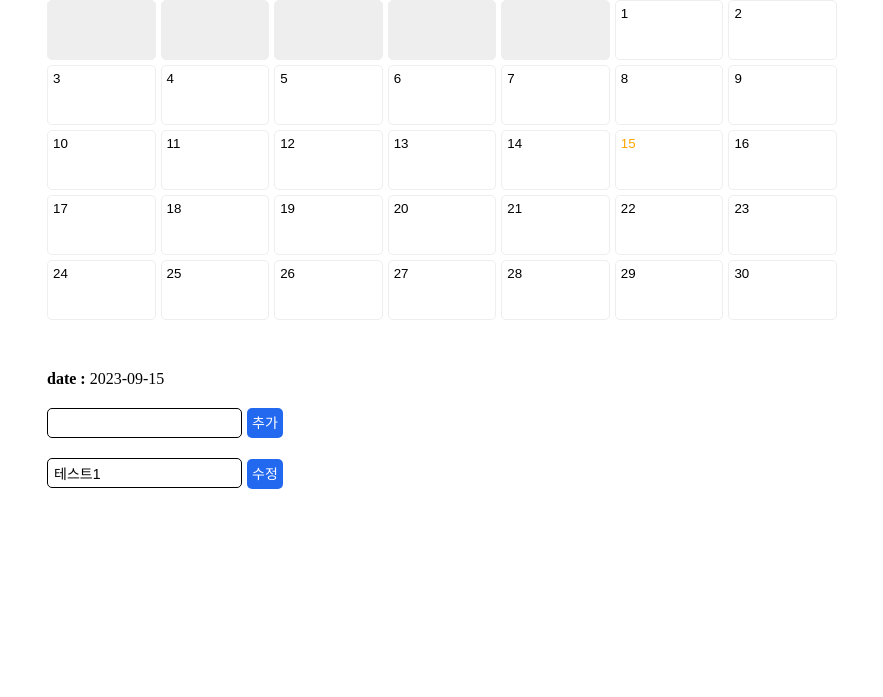
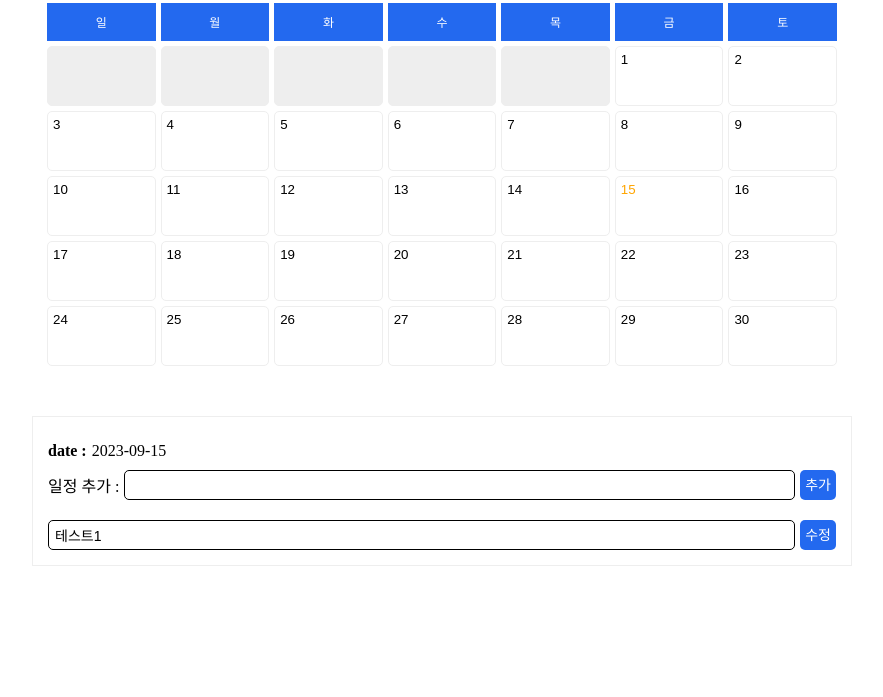
Before and after one commit to adds9810/RESAT, a plain HTML site: page calendar.html in a window 1280 px wide. Shown: the part 103-800 px from the top of the page, without its empty margins (198-1081 px from the left). Drawn offline with Linux system fonts and the light colour scheme.

Commit message:
캘린더 수정

```diff
--- a/calendar.html
+++ b/calendar.html
@@ -15,6 +15,7 @@
         max-width: 820px;
         padding: 0 15px;
         margin: 5px auto;
+        text-align: center;
       }
 
       #dateHead {
@@ -24,7 +25,6 @@
       #dateHead div {
         background: #2369ef;
         color: #fff;
-        text-align: center;
       }
 
       .grid {
@@ -45,6 +45,7 @@
         padding: 5px;
         border-radius: 5px;
         border: 1px solid #eee;
+        text-align: left;
       }
 
       #dateBoard div button {
@@ -85,11 +86,22 @@
 
       #memoWrap {
         margin: 50px auto 0;
-        padding: 0 15px;
+        padding: 15px;
         max-width: 820px;
+        border: 1px solid #eee;
       }
-      #memoWrap ul,
+
       #memoWrap div {
+        margin-top: 10px;
+      }
+      #memoWrap div,
+      #memoWrap ul li {
+        display: flex;
+        align-items: center;
+        gap: 5px;
+      }
+
+      #memoWrap ul {
         margin-top: 20px;
       }
       #memoWrap ul li {
@@ -101,9 +113,9 @@
         border: 1px solid black;
         font-size: 14px;
         line-height: 1;
+        flex: 1 0 auto;
       }
       #memoWrap button {
-        margin-left: 5px;
         line-height: 1;
         padding: 8px 5px;
         border: 0 none;
@@ -118,6 +130,7 @@
   <body>
     <div id="wrap">
       <div id="calendar">
+        <h1>캘린더</h1>
         <div id="header">
           <div class="btn" id="prevDay"></div>
           <h2 id="dateTitle"></h2>
@@ -137,9 +150,11 @@
         <div class="grid" id="dateBoard"></div>
       </div>
       <div id="memoWrap">
-        <strong>date :</strong> <span id="todoDate"></span>
+        <div><strong>date :</strong> <span id="todoDate"></span></div>
         <div>
-          <input type="text" id="memoInput" /><button onclick="addMemo()">
+          일정 추가 : <input type="text" id="memoInput" /><button
+            onclick="addMemo()"
+          >
             추가
           </button>
         </div>
```
